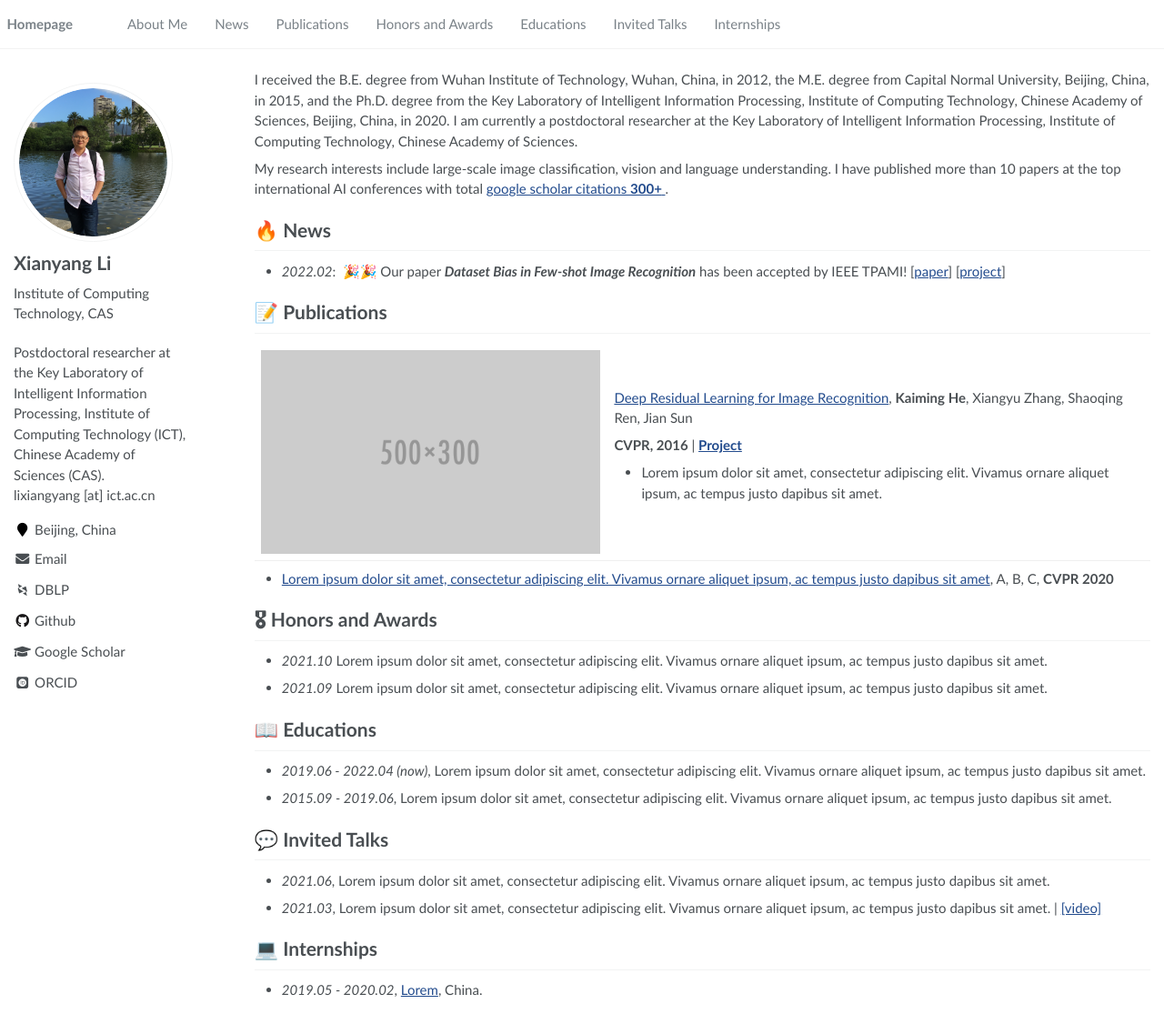
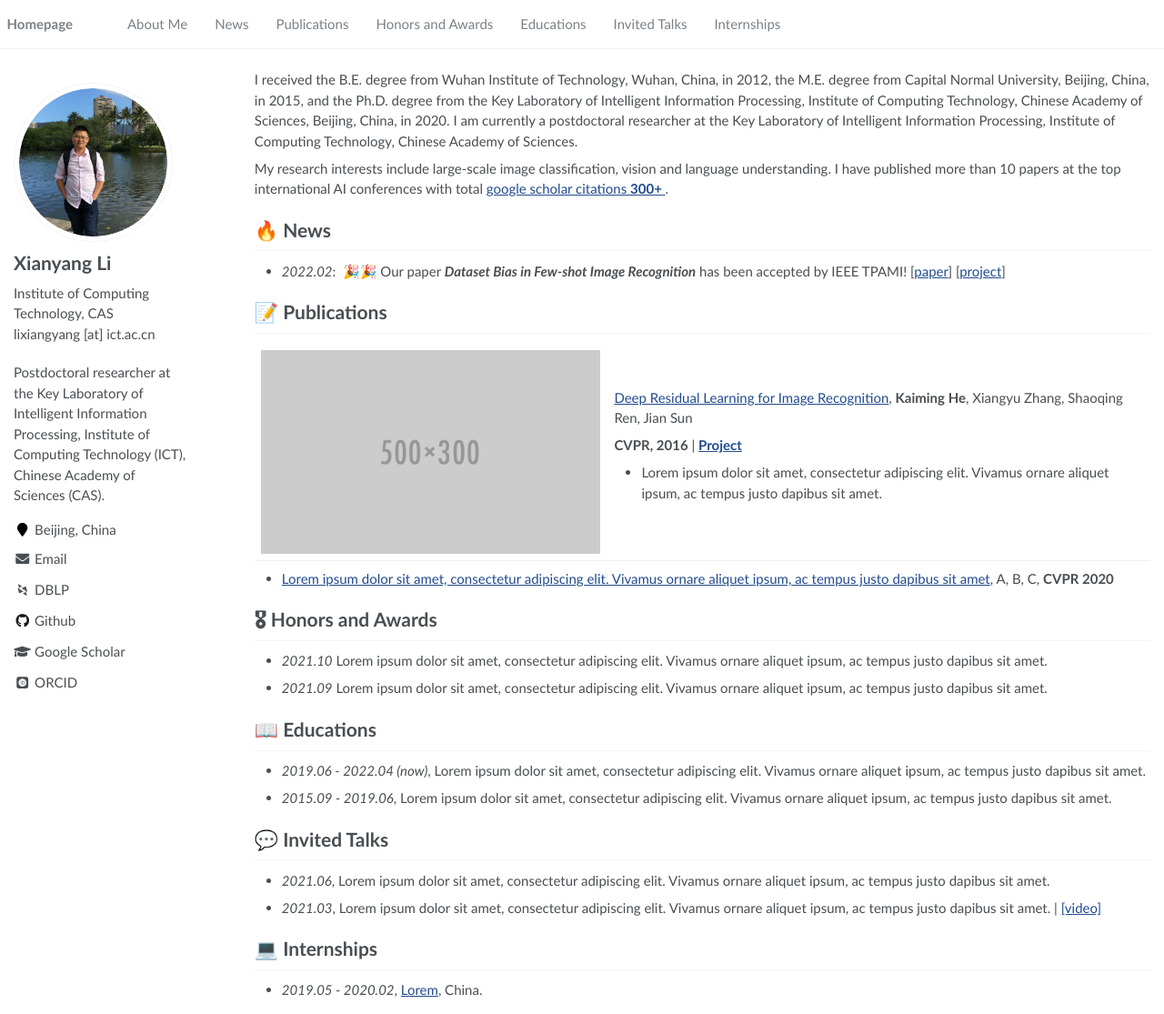
Before and after one commit to yang-zheming/xiangyangli20.github.io, a Jekyll site: the page built from _pages/about.md, in a window 1280 px wide and 1115 px high. Shown: the whole window at 91% size. Built offline with Jekyll 4.4.1, drawn with Linux system fonts in a browser that asks for light colours; some web fonts are replaced; part of the change alters nothing that is shown.

```diff
--- a/_config.yml
+++ b/_config.yml
@@ -9,7 +9,7 @@
 
 # Site Settings
 title                    : "XiangyangLi"
-description              : "Postdoctoral researcher at the Key Laboratory of Intelligent Information Processing, Institute of Computing Technology (ICT), Chinese Academy of Sciences (CAS).<br />lixiangyang [at] ict.ac.cn"
+description              : "Postdoctoral researcher at the Key Laboratory of Intelligent Information Processing, Institute of Computing Technology (ICT), Chinese Academy of Sciences (CAS)."
 repository               : "XiangangLi20/xiangyangli20.github.io"
 google_scholar_stats_use_cdn : true
 
@@ -25,7 +25,7 @@ baidu_site_verification  :  # get baidu_site_verification from https://ziyuan.ba
 author:
   name             : "Xianyang Li"
   avatar           : "images/android-chrome-512x512.png"
-  bio              : "Institute of Computing Technology, CAS"
+  bio              : "Institute of Computing Technology, CAS<br />lixiangyang [at] ict.ac.cn"
   location         : "Beijing, China"
   employer         :
   pubmed           :
```
